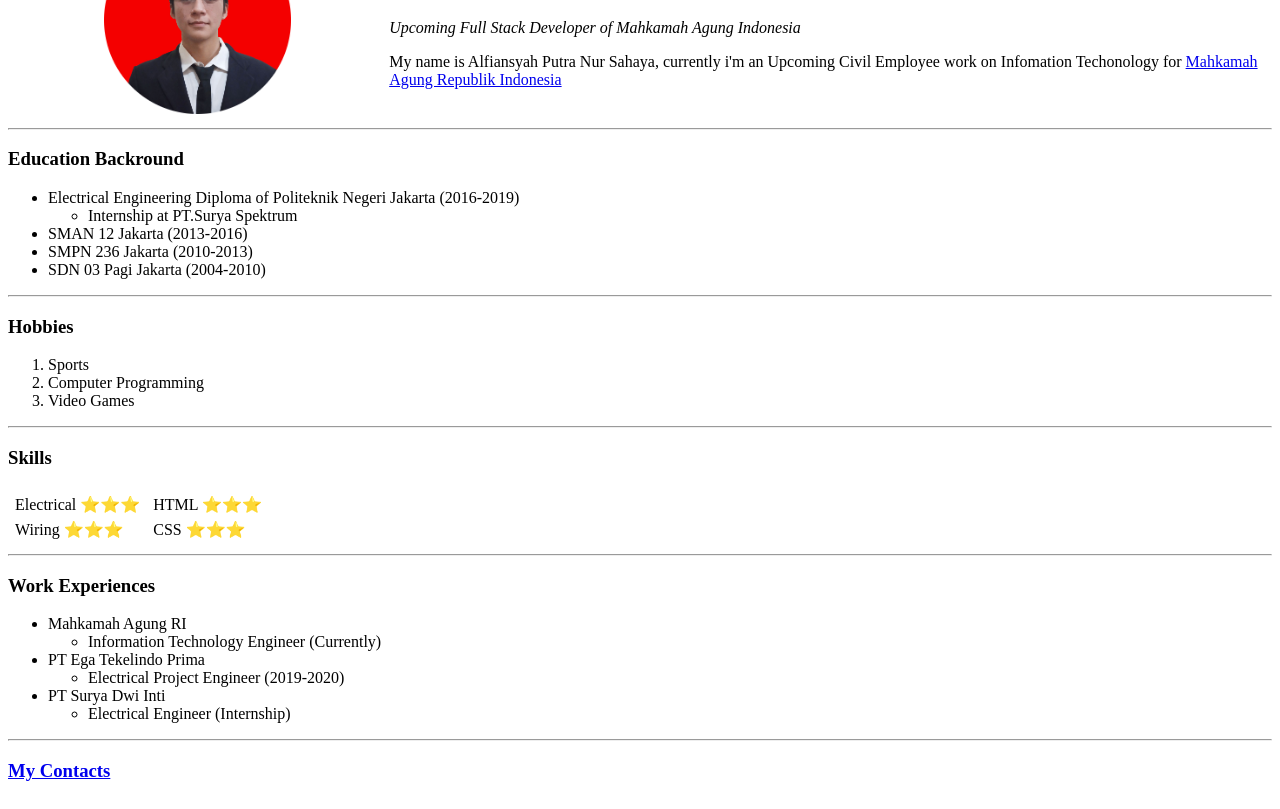
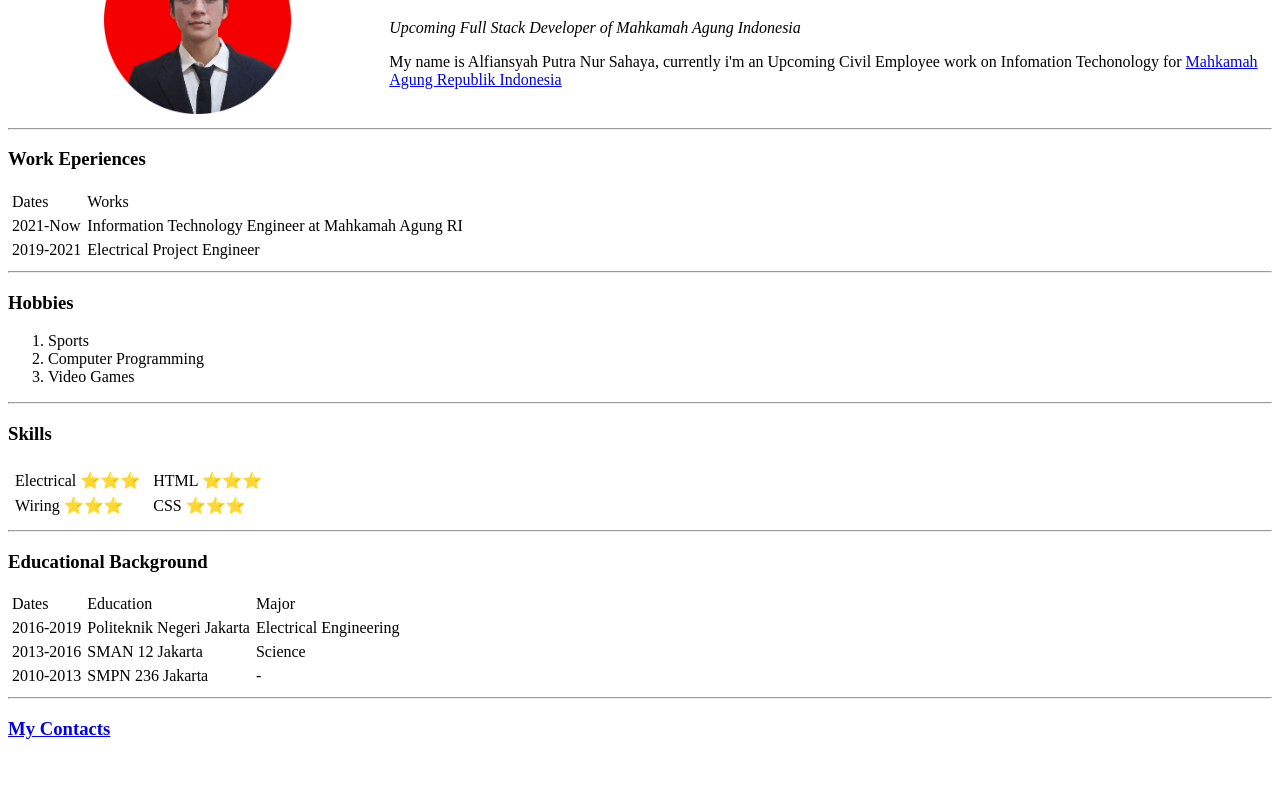
Before and after one commit to Electrics644/CV, a plain HTML site: page index.html in a window 1280 px wide. Shown: the part 84-893 px from the top of the page. After the commit the page ends 843 px from the top, so only its background shows below. Drawn offline with Linux system fonts and the light colour scheme.

Commit message:
Update index.html

```diff
--- a/index.html
+++ b/index.html
@@ -28,16 +28,26 @@
         </tr>
     </table>
     <hr>
-    <h3>Education Backround</h3>
-    <ul>
-        <li>Electrical Engineering Diploma of Politeknik Negeri Jakarta (2016-2019)</li>
-        <ul>
-            <li>Internship at PT.Surya Spektrum</li>
-        </ul>
-        <li>SMAN 12 Jakarta (2013-2016)</li>
-        <li>SMPN 236 Jakarta (2010-2013)</li>
-        <li>SDN 03 Pagi Jakarta (2004-2010)</li>
-    </ul>
+    <h3>Work Eperiences</h3>
+
+    <table id="table4">
+        <thead>
+            <tr>
+                <td class="eb">Dates</td>
+                <td class="eb">Works</td>
+            </tr>
+        </thead>
+        <tbody>
+            <tr>
+                <td>2021-Now</td>
+                <td>Information Technology Engineer at Mahkamah Agung RI</td>
+            </tr>
+            <tr>
+                <td>2019-2021</td>
+                <td>Electrical Project Engineer</td>
+            </tr>
+        </tbody>
+    </table>
     <hr>
     <h3>Hobbies</h3>
     <ol>
@@ -72,23 +82,34 @@
         </tr>
     </table>
     <hr>
-    <h3>Work Experiences</h3>
+    <h3>Educational Background</h3>
     <table id="table3">
-        <ul>
-            <li>Mahkamah Agung RI</li>
-            <ul>
-                <li>Information Technology Engineer (Currently)</li>
-            </ul>
-            <li>PT Ega Tekelindo Prima</li>
-            <ul>
-                <li>Electrical Project Engineer (2019-2020)</li>
-            </ul>
-            <li>PT Surya Dwi Inti
-                <ul>
-                    <li>Electrical Engineer (Internship) </li>
-                </ul>
-            </li>
-        </ul>
+        <table id="table4">
+            <thead>
+                <tr>
+                    <td class="eb">Dates</td>
+                    <td class="eb">Education</td>
+                    <td class="eb">Major</td>
+                </tr>
+            </thead>
+            <tbody>
+                <tr>
+                    <td>2016-2019</td>
+                    <td>Politeknik Negeri Jakarta</td>
+                    <td>Electrical Engineering</td>
+                </tr>
+                <tr>
+                    <td>2013-2016</td>
+                    <td>SMAN 12 Jakarta</td>
+                    <td>Science</td>
+                </tr>
+                <tr>
+                    <td>2010-2013</td>
+                    <td>SMPN 236 Jakarta</td>
+                    <td>-</td>
+                </tr>
+            </tbody>
+        </table>
 
         <hr>
         <h3>
```
